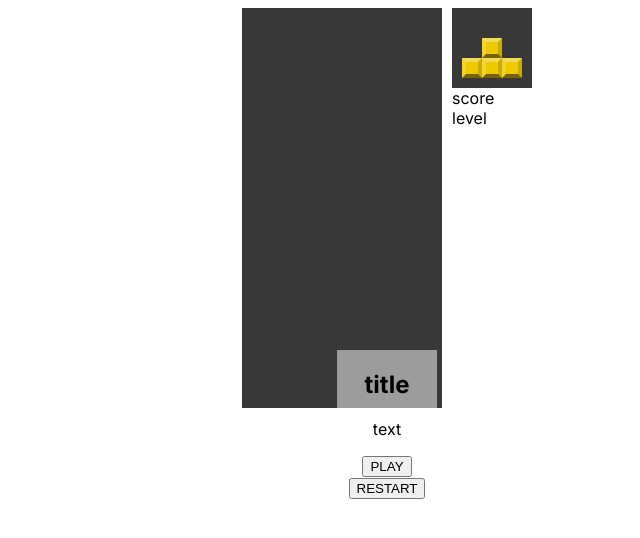
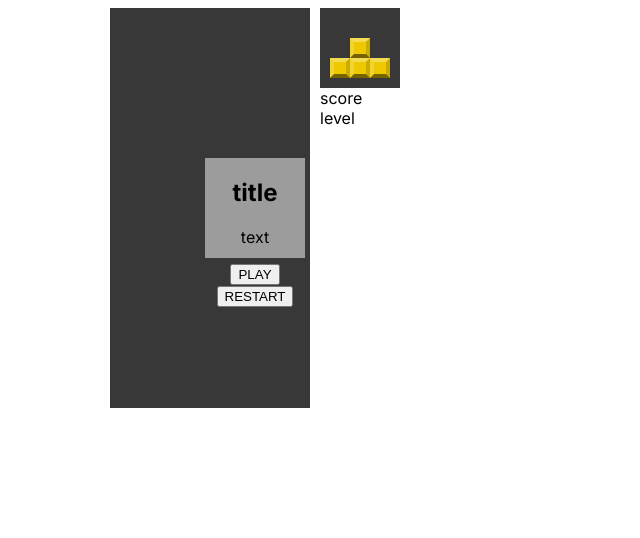
Before and after one commit to Gohkyle/tetris-next, a Next.js app: page / in a window 1280 px wide. Shown: the top 538 px of the page, without its empty margins (253-893 px from the left). Built offline with nearby package versions, Linux system fonts and the light colour scheme.

Commit message:
refactored message modal with styled components

```diff
--- a/src/app/components/styles/StyledTetris.ts
+++ b/src/app/components/styles/StyledTetris.ts
@@ -3,5 +3,11 @@ import styled from "styled-components";
 export const StyledTetris = styled.div`
   display: flex;
   gap: 10px;
+
   justify-content: center;
+
+  max-width:1000px;
+  height: auto;
+
+  position:relative;
 `;
```
